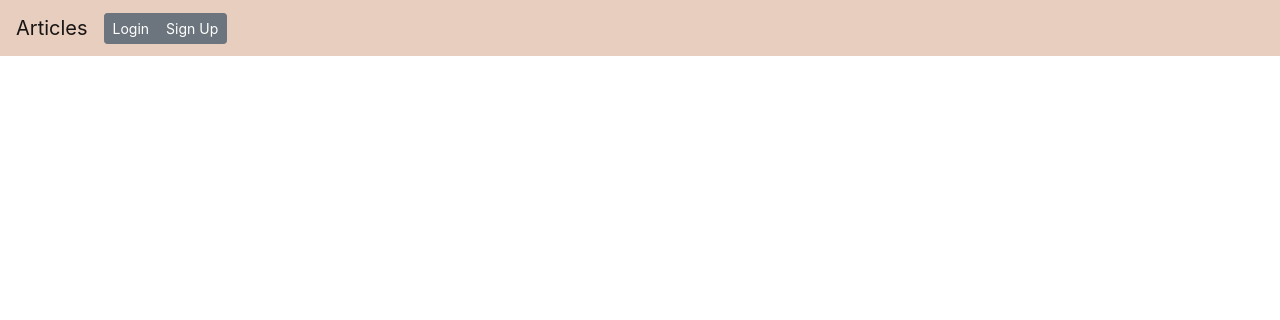
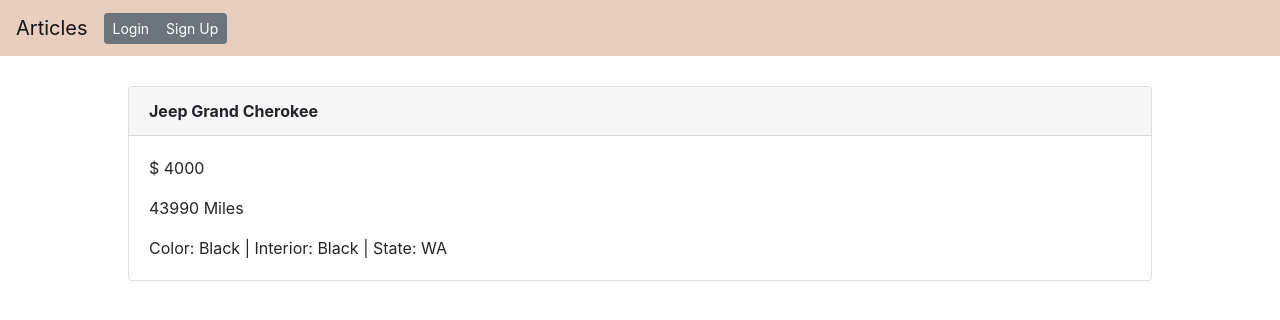
Before and after one commit to xiaochenma131/cargo5500, a React (Create React App) app in the folder V2.0/Yafei-Wang-And-Yuan-Yao-Project3-main 2/: page / in a window 1280 px wide. Shown: the top 320 px of the page. Built offline with nearby package versions, Linux system fonts and the light colour scheme; no server answers.

Commit message:
Adding front end car card component

```diff
--- a/V2.0/Yafei-Wang-And-Yuan-Yao-Project3-main 2/src/App.css
+++ b/V2.0/Yafei-Wang-And-Yuan-Yao-Project3-main 2/src/App.css
@@ -7,6 +7,13 @@
   margin: 5%;
   margin-top: 30px;
   margin-bottom: 10px;
+}
+
+.car-card {
+  margin: 10%;
+  margin-top: 30px;
+  margin-bottom: 10px;
+  position: relative;
 }
 
 a > Button{
--- a/V2.0/Yafei-Wang-And-Yuan-Yao-Project3-main 2/src/components/ArticleCards.jsx
+++ b/V2.0/Yafei-Wang-And-Yuan-Yao-Project3-main 2/src/components/ArticleCards.jsx
@@ -1,6 +1,7 @@
 import React from "react";
 import { Button } from "react-bootstrap";
 import ArticleCard from "./ArticleCard";
+import CarCard from "./CarCard";
 
 export default function ArticleCards(props) {
   const articles = props.articles;
@@ -22,6 +23,7 @@
   return (
     <div>
       {articleComponent}
+      <CarCard />
     </div>
   )
 }
--- /dev/null
+++ b/V2.0/Yafei-Wang-And-Yuan-Yao-Project3-main 2/src/components/CarCard.jsx
@@ -0,0 +1,19 @@
+import React from "react";
+import { Card } from "react-bootstrap";
+
+export default function CarCard(props) {
+
+    return (
+        <div className="car-card">
+            <Card className='w-auto'>
+                <Card.Header>
+                    <span color="blue">Jeep Grand Cherokee</span></Card.Header>
+                <Card.Body>
+                    <Card.Text>$ 4000</Card.Text>
+                    <Card.Text>43990 Miles</Card.Text>
+                    <Card.Text>Color: Black | Interior: Black | State: WA</Card.Text>
+                </Card.Body>
+            </Card>
+        </div>
+    )
+}
```
Lines whose indentation alone changed are shown as unchanged.
